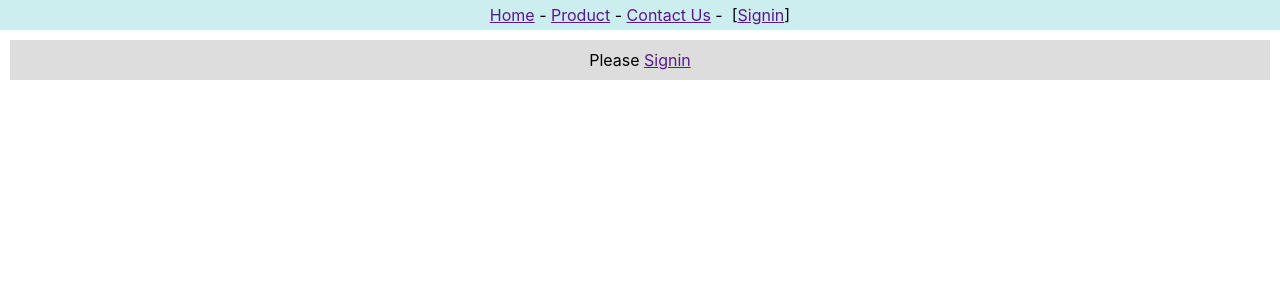
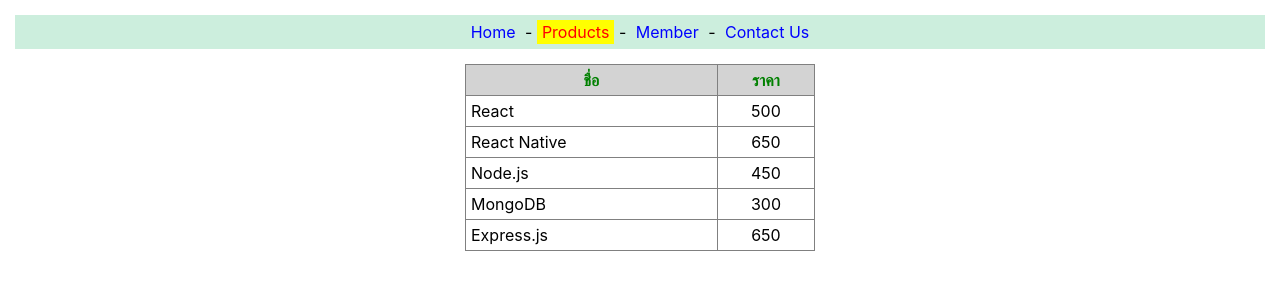
Before and after one commit to oaktnpy/app1, a React (Create React App) app: page /products in a window 1280 px wide. Shown: the top 300 px of the page. Built offline with nearby package versions, Linux system fonts and the light colour scheme.

Commit message:
Finish Router and NavLink

```diff
--- a/src/App.js
+++ b/src/App.js
@@ -1,14 +1,6 @@
 import React from 'react'
-import { userContext } from './context'
-import Header2 from './context-header2'
-import Content2 from './context-content2'
+import Router3 from './router3'
 
 export default function App() {
-  let [user, setUser] = React.useState()
-  return (
-    <userContext.Provider value={[user, setUser]}>
-      <Header2/>
-      <Content2/>
-    </userContext.Provider>
-  )
+  return <Router3/>
 }
--- /dev/null
+++ b/src/home.js
@@ -0,0 +1,14 @@
+import React from "react";
+
+export default function Home() {
+    return (
+        <p style={{textAlign:'center'}}>
+            <h3>ยินดีต้อนรับสู่ React Store</h3>
+            รายชื่อ <a href="/products">สินค้า</a> ที่เรามีจำหน่าย
+                <br/>
+            แต่ท่านต้องเป็น <a href="/member">สมาชิก</a> จึงจะสั่งซื้อได้
+                <br/>
+            หากมีข้อสงสัย กรุณา <a href="/contact">ติดต่อเรา</a>
+        </p>
+    )
+}
--- /dev/null
+++ b/src/member.js
@@ -0,0 +1,7 @@
+import React from "react";
+
+export default function Member() {
+    return (
+        <div style={{textAlign:'center'}}>Member Page</div>
+    )
+}
--- /dev/null
+++ b/src/navlink.css
@@ -0,0 +1,17 @@
+.nav {
+    background-color: #ced;
+    padding: 7px;
+    text-align: center;
+    margin: 15px;
+}
+.menu {
+    color: blue;
+    text-decoration: none;
+    padding: 2px 5px;
+}
+.active_menu {
+    color: red;
+    background-color: yellow;
+    text-decoration: none;
+    padding: 2px 5px;
+}
--- /dev/null
+++ b/src/products.css
@@ -0,0 +1,13 @@
+table {
+    width: 350px;
+    border-collapse: collapse;
+    margin: auto; }
+th {
+    background-color: lightgray;
+    color: green; }
+th, td {
+    padding: 5px;
+}
+td:nth-child(2) {
+    text-align: center;
+}
--- /dev/null
+++ b/src/products.js
@@ -0,0 +1,26 @@
+import React from "react";
+import "./products.css"
+
+export default class Products extends React.Component
+{
+    data = [
+        ['React', 500],
+        ['React Native', 650],
+        ['Node.js', 450],
+        ['MongoDB', 300],
+        ['Express.js', 650],
+    ]
+
+    render() {
+        return (
+            <table border="1">
+                <tr><th>ชื่อ</th><th>ราคา</th></tr>
+                {
+                    this.data.map(d => {
+                        return <tr><td>{d[0]}</td><td>{d[1]}</td></tr>
+                    })
+                }
+            </table>
+        )
+    }
+}
--- /dev/null
+++ b/src/router3.js
@@ -0,0 +1,32 @@
+import React from "react";
+import { BrowserRouter, NavLink, Route, Routes, Navigate } from "react-router-dom";
+import "./navlink.css";
+import Products from "./products";
+import Home from "./home";
+import Member from "./member";
+
+export default function Router3() {
+    return (
+        <BrowserRouter>
+            <nav className="nav">
+                <NavLink to='/'
+                    className={({isActive}) => isActive ? "active_menu" : "menu"}
+                    style={({isActive}) => {
+                        return {
+                            fontWeight: isActive ? "bold" : ""
+                        };
+                }}>Home</NavLink> -&nbsp;
+                <NavLink to='/products' className={({isActive}) => isActive ? "active_menu" : "menu"}>Products</NavLink> -&nbsp;
+                <NavLink to='/member' className={({isActive}) => isActive ? "active_menu" : "menu"}>Member</NavLink> -&nbsp;
+                <NavLink to='/contact' className={({isActive}) => isActive ? "active_menu" : "menu"}>Contact Us</NavLink>
+            </nav>
+            <Routes style={{margin:'20px'}}>
+                <Route path="/" element={<Home/>} />
+                <Route path="/products" element={<Products/>} />
+                <Route path="/member" Component={Member} />
+                <Route path="/contact" element={<div style={{textAlign:'center'}}>Contact Page</div>} />
+                <Route path="/*" element={<div style={{textAlign:'center'}}>Error 404 Not Found</div>} />
+            </Routes>
+        </BrowserRouter>
+    )
+}
```
Also changed, not shown: src/router2.js (added, +22 -0 lines).
